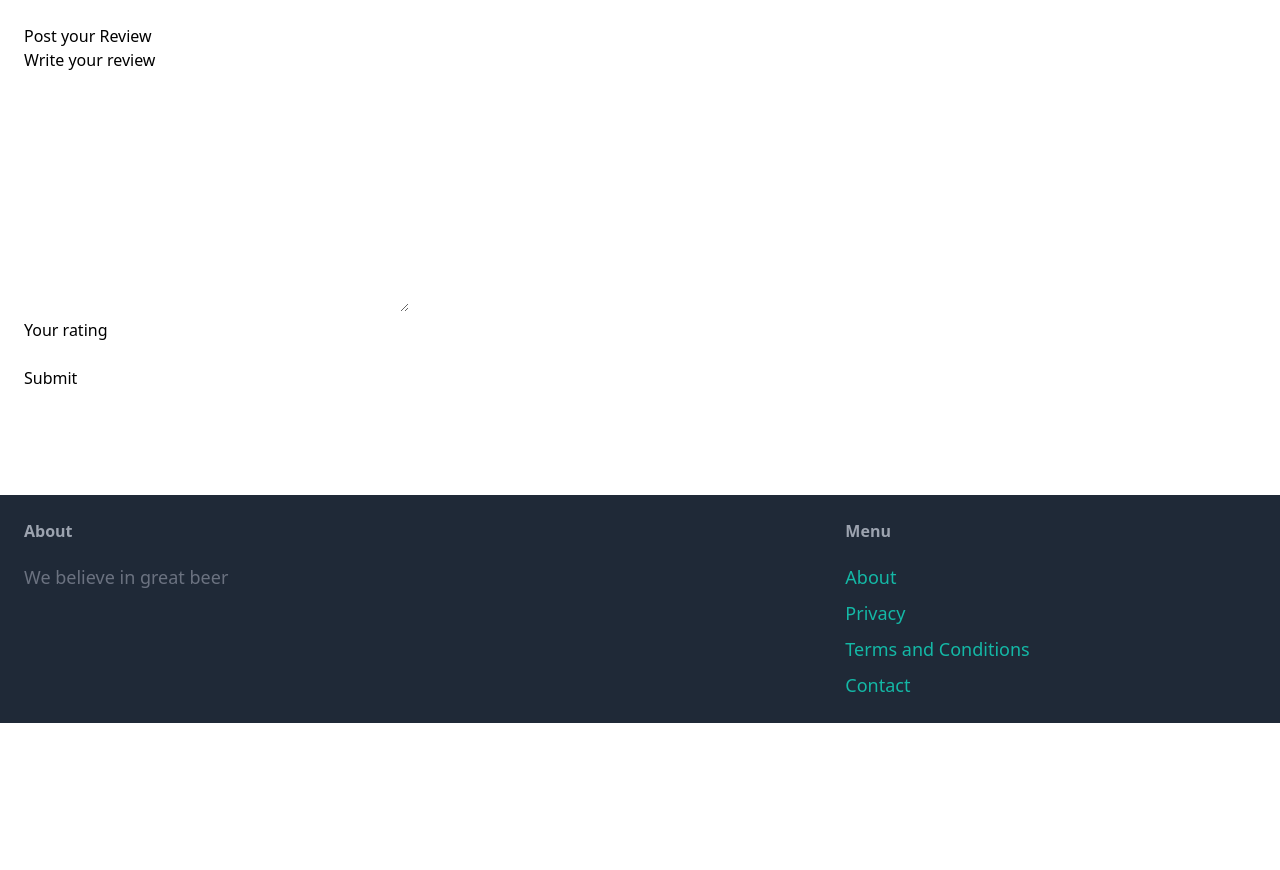
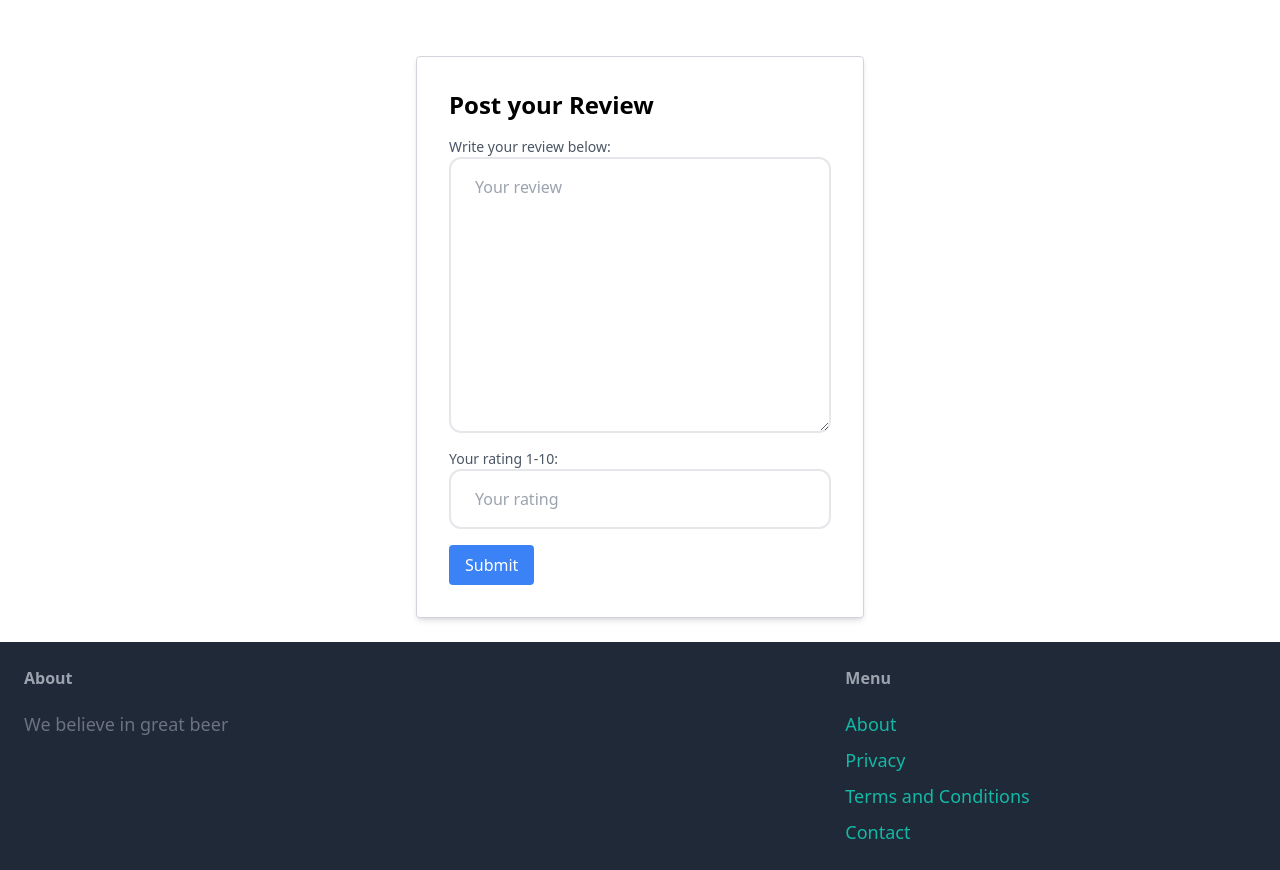
Before and after one commit to mallaghi/beerbuds, a Django app: page /27/create_review/ in a window 1280 px wide. Shown: the part 77-947 px from the top of the page. Before the commit the page ends 800 px from the top, so only its background shows below. Run offline with Django 4.2, Linux system fonts and the light colour scheme; a user stored in the database is signed in; data comes from the database, SQL or seed files in the repository; both versions use the stored data as it was after the commit; some libraries are stand-ins or nearby versions.

Commit message:
review form functional and minor tweaks to beer show html + basic review index created

```diff
--- a/marketplace/templates/marketplace/beer_show.html
+++ b/marketplace/templates/marketplace/beer_show.html
@@ -5,5 +5,7 @@
 <br><br>
 {{ beer.description }}
 <br><br>
+{{ review.review_content }}
+<br><br>
 <a href="{% url 'user_actions:create_review' beer.id %}">Write a Review</a>
 {% endblock %}
--- a/user_actions/forms.py
+++ b/user_actions/forms.py
@@ -4,5 +4,15 @@ from .models import Review
 class ReviewForm(forms.ModelForm):
     class Meta:
         model = Review
-        fields = ['review_content', 'rating', 'beer_id']
+        fields = ['review_content', 'rating']
         exclude = ('profile_id', 'beer_id')
+
+    review_content = forms.CharField(widget=forms.Textarea(attrs={
+        'placeholder': 'Your review',
+        'class': 'w-full py-4 px-6 rounded-xl border-2 border-gray-200'
+    }))
+
+    rating = forms.IntegerField(widget=forms.NumberInput(attrs={
+        'placeholder': 'Your rating',
+        'class': 'w-full py-4 px-6 rounded-xl border-2 border-gray-200'
+    }))
--- a/user_actions/templates/user_actions/create_review.html
+++ b/user_actions/templates/user_actions/create_review.html
@@ -4,20 +4,23 @@
 
 {% block content %}
 
-<div >
-  <h1> Post your Review </h1>
-  <form method="post" action="">
+<div class="max-w-md mx-auto mt-8 bg-white p-8 border border-gray-300 rounded shadow-md">
+  <h1 class="text-2xl font-semibold mb-4">Post your Review</h1>
+
+  <form method="post" action="" class="space-y-4">
     {% csrf_token %}
-    <div>
-      <label>Write your review</label><br>
+
+    <div class="flex flex-col">
+      <label for="review_content" class="text-sm font-medium text-gray-600">Write your review below:</label>
       {{ form.review_content }}
     </div>
-    <div>
-      <label>Your rating</label><br>
+
+    <div class="flex flex-col">
+      <label for="rating" class="text-sm font-medium text-gray-600">Your rating 1-10:</label>
       {{ form.rating }}
     </div>
 
-    <button type="submit">Submit</button>
+    <button type="submit" class="bg-blue-500 text-white py-2 px-4 rounded hover:bg-blue-600 transition">Submit</button>
 
     {% if form.errors or form.non_field_errors %}
     <div>
--- a/user_actions/urls.py
+++ b/user_actions/urls.py
@@ -4,5 +4,5 @@ app_name = 'user_actions'
 
 urlpatterns = [
     path('<int:beer_id>/create_review/', views.create_review, name='create_review'),
-    # path('review_index/', views.reviews_index, name="reviews_index"),
+    path('reviews_index/', views.reviews_index, name="reviews_index"),
 ]
--- a/user_actions/views.py
+++ b/user_actions/views.py
@@ -71,3 +71,9 @@
         form = ReviewForm()
 
     return render(request, 'user_actions/create_review.html', {'form': form, 'beer': beer})
+
+
+
+def reviews_index(request):
+    reviews = Review.objects.all()
+    return render(request, 'user_actions/reviews_index.html', {'reviews': reviews})
```
Also changed, not shown: user_actions/templates/user_actions/reviews_index.html (+15 -2 lines), user_actions/templates/user_actions/reviews_specified.html (added, +11 -0 lines), db.sqlite3.
